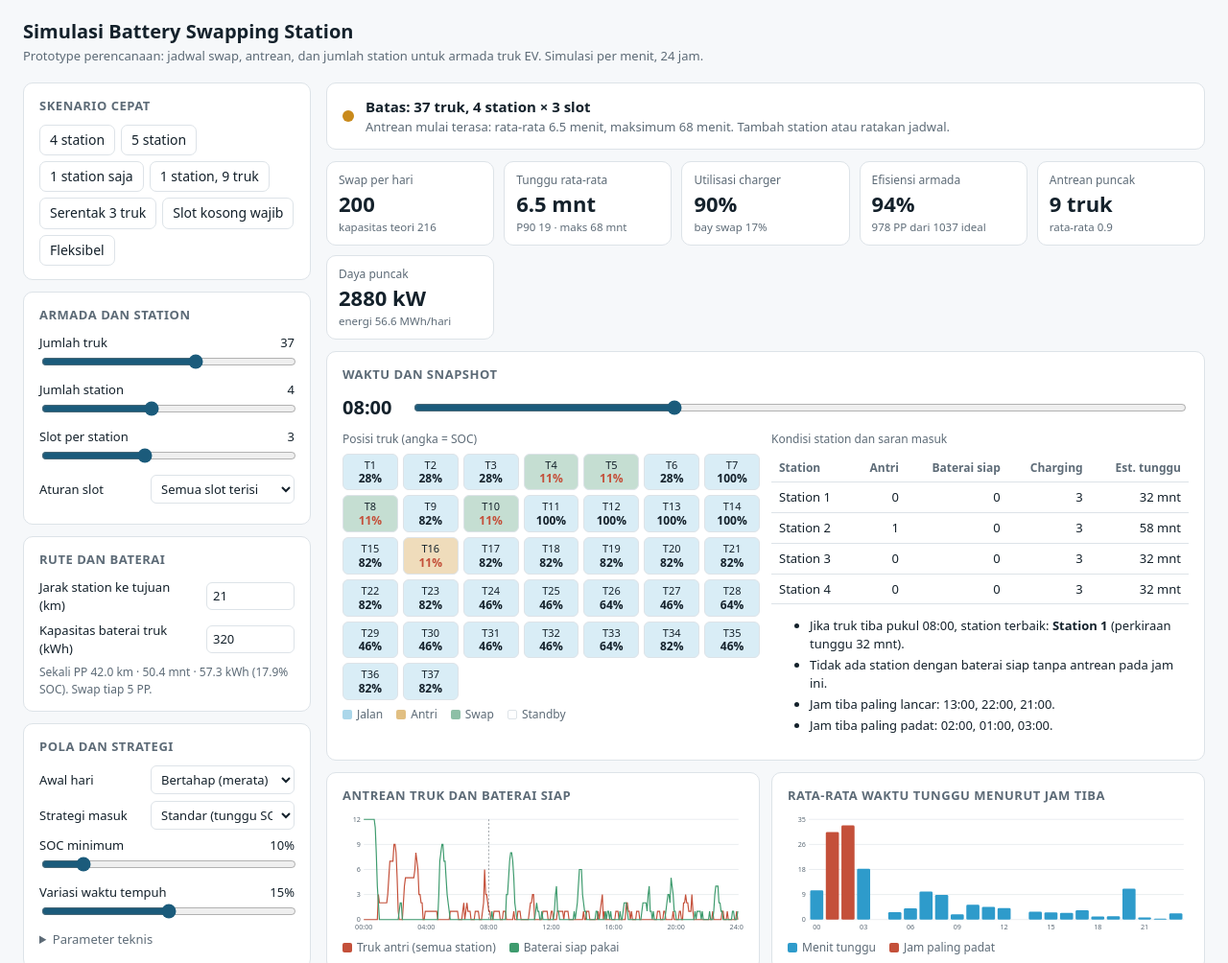
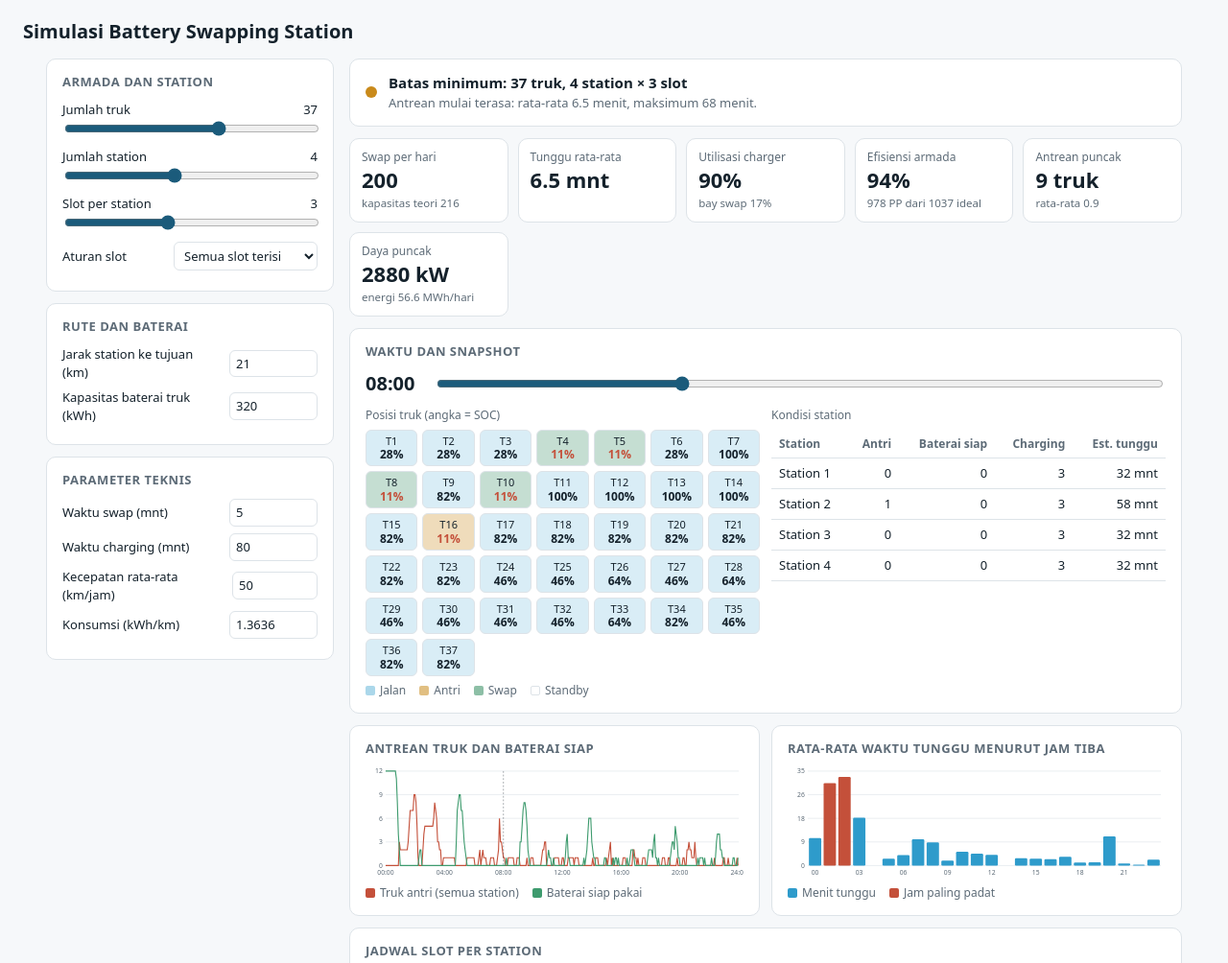
Before and after one commit to nathaniazzr/swap-simulation, a plain HTML site: page index.html in a window 1280 px wide. Shown: the top 1004 px of the page at 96% size. Drawn offline with Linux system fonts and the light colour scheme.

Commit message:
Sederhanakan tampilan dashboard

```diff
--- a/app.js
+++ b/app.js
@@ -1,21 +1,17 @@
 // Tampilan dashboard. Perhitungan ada di sim.js (fungsi simulate).
-// Slider jitter di layar dalam persen, simulate memakai pecahan.
+// Jitter (variasi waktu tempuh) tetap di D dalam persen, simulate memakai pecahan.
 // Waktu PP dan kWh per PP diturunkan dari jarak sekali jalan (station ke tujuan, PP = 2 x jarak).
 const route=p=>{const km=2*p.jarakKm;return{ppKm:km,ppMin:km/p.speedKmh*60,kwhPP:km*p.kwhKm}};
 const simulateUI=p=>simulate(Object.assign({},p,route(p),{jitter:p.jitter/100}));
 const D={nTruk:37,nSt:4,slots:3,slotMode:'all',chargeMin:80,swapMin:5,jarakKm:21,speedKmh:50,kwhKm:1.3636,capKwh:320,socMin:10,jitter:15,startMode:'bertahap',strategy:'standar',earlySoc:30,opsH:24,propCharge:0,seed:7};
 const P=Object.assign({},D);
 const $=id=>document.getElementById(id);
-const PRESETS=[
- ['4 station',{nTruk:37,nSt:4}],['5 station',{nTruk:37,nSt:5}],['1 station saja',{nTruk:37,nSt:1}],
- ['1 station, 9 truk',{nTruk:9,nSt:1}],['Serentak 3 truk',{nTruk:9,nSt:1,startMode:'serentak',jitter:0}],['Slot kosong wajib',{nTruk:37,nSt:5,slotMode:'one'}],['Fleksibel',{nTruk:37,nSt:5,strategy:'fleksibel'}]
-];
 let R=null,gSt=0,tNow=480;
 const f1=x=>x.toFixed(1),f0=x=>Math.round(x).toString();
 const hhmm=m=>{m=Math.max(0,Math.min(1439,Math.floor(m)));return String(Math.floor(m/60)).padStart(2,'0')+':'+String(m%60).padStart(2,'0')};
 function verdict(k){
  if(k.avgWait<=5&&k.maxWait<=30)return['ok','Layak',`Antrean terkendali: rata-rata tunggu ${f1(k.avgWait)} menit, maksimum ${f0(k.maxWait)} menit.`];
- if(k.avgWait<=15)return['warn','Batas',`Antrean mulai terasa: rata-rata ${f1(k.avgWait)} menit, maksimum ${f0(k.maxWait)} menit. Tambah station atau ratakan jadwal.`];
+ if(k.avgWait<=15)return['warn','Batas minimum',`Antrean mulai terasa: rata-rata ${f1(k.avgWait)} menit, maksimum ${f0(k.maxWait)} menit.`];
  return['bad','Kurang',`Antrean tinggi: rata-rata ${f1(k.avgWait)} menit, maksimum ${f0(k.maxWait)} menit. Kapasitas tidak cukup untuk armada ini.`];
 }
 const COL={ok:'var(--ok)',warn:'var(--warn)',bad:'var(--bad)'};
@@ -67,7 +63,7 @@ function drawGantt(){
 function drawKpi(){
  const k=R.kpi,v=verdict(k);
  $('verdict').innerHTML=`<span class="dot" style="background:${COL[v[0]]}"></span><div><b>${v[1]}: ${R.N} truk, ${R.S} station × ${R.nb} slot</b><div class="sub">${v[2]}</div></div>`;
- const K=[['Swap per hari',f0(k.swaps),`kapasitas teori ${f0(k.capacity)}`],['Tunggu rata-rata',f1(k.avgWait)+' mnt',`P90 ${f0(k.p90)} · maks ${f0(k.maxWait)} mnt`],
+ const K=[['Swap per hari',f0(k.swaps),`kapasitas teori ${f0(k.capacity)}`],['Tunggu rata-rata',f1(k.avgWait)+' mnt',''],
   ['Utilisasi charger',f0(k.utilCharger*100)+'%',`bay swap ${f0(k.utilBay*100)}%`],['Efisiensi armada',f0(k.eff*100)+'%',`${f0(k.ppTotal)} PP dari ${f0(k.idealPP)} ideal`],
   ['Antrean puncak',f0(k.peakQ)+' truk',`rata-rata ${f1(k.avgQ)}`],['Daya puncak',f0(k.peakKW)+' kW',`energi ${f1(k.energyMWh)} MWh/hari`]];
  $('kpis').innerHTML=K.map(a=>`<div class="kpi"><div class="l">${a[0]}</div><div class="n">${a[1]}</div><div class="s">${a[2]}</div></div>`).join('');
@@ -83,19 +79,8 @@ function drawSnap(){
  const nm=['Standby','Jalan','Antri','Swap'];
  $('trucks').innerHTML=Array.from({length:N},(_,i)=>{const st=R.tState[t*N+i],soc=R.tSoc[t*N+i];return `<div class="tk s${st}${soc<R.P.socMin+R.socPerPP*0.5?' low':''}" title="Truk ${i+1}: ${nm[st]}${st>=2?' di station '+(R.tSt[t*N+i]+1):''}"><span>T${i+1}</span><b>${f0(soc)}%</b></div>`}).join('');
  let h='<table><tr><th>Station</th><th>Antri</th><th>Baterai siap</th><th>Charging</th><th>Est. tunggu</th></tr>';
- const ew=[];
- for(let k=0;k<S;k++){const e=estWaitAt(k,t);ew.push(e);h+=`<tr><td>Station ${k+1}</td><td>${R.qLen[t*S+k]}</td><td>${R.rdy[t*S+k]}</td><td>${R.chg[t*S+k]}</td><td>${e} mnt</td></tr>`}
+ for(let k=0;k<S;k++){const e=estWaitAt(k,t);h+=`<tr><td>Station ${k+1}</td><td>${R.qLen[t*S+k]}</td><td>${R.rdy[t*S+k]}</td><td>${R.chg[t*S+k]}</td><td>${e} mnt</td></tr>`}
  $('stTable').innerHTML=h+'</table>';
- // saran
- const best=ew.indexOf(Math.min(...ew));
- const w=R.waitByHour,hrs=w.map((v,i)=>[v,i]).filter(a=>R.waitByHourN[a[1]]>0).sort((a,b)=>a[0]-b[0]);
- const low=hrs.slice(0,3).map(a=>String(a[1]).padStart(2,'0')+':00'),hi=hrs.slice(-3).reverse().map(a=>String(a[1]).padStart(2,'0')+':00');
- const L=[];
- L.push(`Jika truk tiba pukul ${hhmm(t)}, station terbaik: <b>Station ${best+1}</b> (perkiraan tunggu ${ew[best]} mnt).`);
- const free=[];for(let k=0;k<S;k++)if(R.rdy[t*S+k]>0&&R.qLen[t*S+k]===0)free.push(k+1);
- L.push(free.length?`Baterai siap tanpa antrean di station ${free.join(', ')}: aman masuk sekarang.`:'Tidak ada station dengan baterai siap tanpa antrean pada jam ini.');
- if(hrs.length){L.push(`Jam tiba paling lancar: ${low.join(', ')}.`);L.push(`Jam tiba paling padat: ${hi.join(', ')}.`)}
- $('hint').innerHTML=L.map(x=>`<li>${x}</li>`).join('');
 }
 function drawSweep(){
  let h='<table><tr><th>Station</th><th>Swap/hari</th><th>Tunggu rata-rata</th><th>Tunggu maks</th><th>Utilisasi charger</th><th>Efisiensi armada</th><th>Status</th></tr>';
@@ -111,22 +96,13 @@ function drawStSel(){
 }
 function run(){
  R=simulateUI(P);if(gSt>=R.S)gSt=0;
- $('vTruk').textContent=P.nTruk;$('vSt').textContent=P.nSt;$('vSlots').textContent=P.slots;$('vSoc').textContent=P.socMin+'%';$('vJit').textContent=P.jitter+'%';
- const ru=route(P),socPP=ru.kwhPP/P.capKwh*100,usable=100-P.socMin;
- $('ruteInfo').innerHTML=`Sekali PP ${f1(ru.ppKm)} km · ${f1(ru.ppMin)} mnt · ${f1(ru.kwhPP)} kWh (${f1(socPP)}% SOC). Swap tiap ${R.ppPerSwap} PP.`+
-  (socPP>usable?`<br><b style="color:var(--bad)">Baterai tidak cukup untuk 1 PP di atas SOC minimum. Perbesar baterai atau perpendek jarak.</b>`:'');
+ $('vTruk').textContent=P.nTruk;$('vSt').textContent=P.nSt;$('vSlots').textContent=P.slots;
  drawKpi();drawStSel();drawCharts();drawSnap();drawSweep();
 }
 function bind(){
- const num=['nTruk','nSt','slots','socMin','swapMin','chargeMin','jarakKm','speedKmh','kwhKm','capKwh','earlySoc','seed'];
+ const num=['nTruk','nSt','slots','swapMin','chargeMin','jarakKm','speedKmh','kwhKm','capKwh'];
  num.forEach(id=>{$(id).value=P[id];$(id).oninput=e=>{const v=parseFloat(e.target.value);if(!isNaN(v)&&v>0){P[id]=v;run()}}});
- $('jitter').value=P.jitter;$('jitter').oninput=e=>{P.jitter=+e.target.value;run()};
- ['slotMode','startMode','strategy'].forEach(id=>{$(id).value=P[id];$(id).onchange=e=>{P[id]=e.target.value;run()}});
- $('propCharge').value=P.propCharge;$('propCharge').onchange=e=>{P.propCharge=e.target.value==='1';run()};
+ ['slotMode'].forEach(id=>{$(id).value=P[id];$(id).onchange=e=>{P[id]=e.target.value;run()}});
  $('scrub').oninput=e=>{tNow=+e.target.value;drawCharts();drawSnap()};
- $('presets').innerHTML=PRESETS.map((p,i)=>`<button data-i="${i}">${p[0]}</button>`).join('');
- $('presets').querySelectorAll('button').forEach(b=>b.onclick=()=>{Object.assign(P,D,PRESETS[+b.dataset.i][1]);sync();run()});
 }
-function sync(){['nTruk','nSt','slots','socMin','swapMin','chargeMin','jarakKm','speedKmh','kwhKm','capKwh','earlySoc','seed','jitter','slotMode','startMode','strategy'].forEach(id=>$(id).value=P[id]);$('propCharge').value=P.propCharge?'1':'0'}
-P.jitter=D.jitter;
 bind();run();
--- a/index.html
+++ b/index.html
@@ -9,13 +9,8 @@
 <body>
 <header>
 <h1>Simulasi Battery Swapping Station</h1>
-<div class="sub">Prototype perencanaan: jadwal swap, antrean, dan jumlah station untuk armada truk EV. Simulasi per menit, 24 jam.</div>
-</header>
 <div class="wrap">
 <aside>
- <div class="card"><h2>Skenario cepat</h2>
-  <div class="presets" id="presets"></div>
- </div>
  <div class="card"><h2>Armada dan station</h2>
   <div class="row"><div class="t"><span>Jumlah truk</span><span class="v" id="vTruk"></span></div><input type="range" id="nTruk" min="1" max="60" step="1"></div>
   <div class="row"><div class="t"><span>Jumlah station</span><span class="v" id="vSt"></span></div><input type="range" id="nSt" min="1" max="8" step="1"></div>
@@ -25,22 +20,12 @@
  <div class="card"><h2>Rute dan baterai</h2>
   <label>Jarak station ke tujuan (km)<input type="number" id="jarakKm" min="1" max="200" step="0.1"></label>
   <label>Kapasitas baterai truk (kWh)<input type="number" id="capKwh" min="50" max="1000" step="1"></label>
-  <div class="note" id="ruteInfo" style="margin-top:4px"></div>
  </div>
- <div class="card"><h2>Pola dan strategi</h2>
-  <label>Awal hari<select id="startMode"><option value="bertahap">Bertahap (merata)</option><option value="serentak">Serentak (SOC 100%)</option></select></label>
-  <label>Strategi masuk<select id="strategy"><option value="standar">Standar (tunggu SOC batas)</option><option value="fleksibel">Fleksibel (masuk lebih awal bila kosong)</option></select></label>
-  <div class="row"><div class="t"><span>SOC minimum</span><span class="v" id="vSoc"></span></div><input type="range" id="socMin" min="5" max="40" step="1"></div>
-  <div class="row"><div class="t"><span>Variasi waktu tempuh</span><span class="v" id="vJit"></span></div><input type="range" id="jitter" min="0" max="30" step="1"></div>
-  <details><summary>Parameter teknis</summary>
+ <div class="card"><h2>Parameter teknis</h2>
    <label>Waktu swap (mnt)<input type="number" id="swapMin" min="1" max="30"></label>
    <label>Waktu charging (mnt)<input type="number" id="chargeMin" min="20" max="240"></label>
    <label>Kecepatan rata-rata (km/jam)<input type="number" id="speedKmh" min="5" max="120" step="1"></label>
    <label>Konsumsi (kWh/km)<input type="number" id="kwhKm" min="0.1" max="5" step="0.01"></label>
-   <label>SOC masuk dini (%)<input type="number" id="earlySoc" min="10" max="60"></label>
-   <label>Charging proporsional<select id="propCharge"><option value="0">Tidak (tetap)</option><option value="1">Ya (sesuai SOC)</option></select></label>
-   <label>Seed acak<input type="number" id="seed" min="1" max="9999"></label>
-  </details>
  </div>
 </aside>
 <main>
@@ -54,7 +39,7 @@
    <div><div class="note" style="margin:0 0 6px">Posisi truk (angka = SOC)</div><div class="trucks" id="trucks"></div>
     <div class="legend"><span><i style="background:color-mix(in srgb,var(--acc2) 40%,var(--card))"></i>Jalan</span><span><i style="background:color-mix(in srgb,var(--warn) 55%,var(--card))"></i>Antri</span><span><i style="background:color-mix(in srgb,var(--ok) 55%,var(--card))"></i>Swap</span><span><i style="background:var(--card);border:1px solid var(--line)"></i>Standby</span></div>
    </div>
-   <div><div class="note" style="margin:0 0 6px">Kondisi station dan saran masuk</div><div id="stTable"></div><ul class="hint" id="hint"></ul></div>
+   <div><div class="note" style="margin:0 0 6px">Kondisi station</div><div id="stTable"></div></div>
   </div>
  </div>
 
@@ -70,13 +55,11 @@
   <div class="stsel" id="stsel"></div>
   <div id="chG"></div>
   <div class="legend"><span><i style="background:var(--chg)"></i>Charging</span><span><i style="background:var(--rdy)"></i>Siap, menunggu truk</span><span><i style="background:var(--jlk)"></i>Bay swap sibuk</span></div>
-  <div class="note">Slot siap berarti baterai penuh menunggu. Slot siap panjang menandakan station kelebihan kapasitas; antrean panjang di grafik atas menandakan kekurangan.</div>
  </div>
 
  <div class="card">
   <h2>Perbandingan jumlah station (parameter lain sama)</h2>
   <div id="sweep"></div>
-  <div class="note">Kriteria layak: rata-rata tunggu di bawah 5 menit dan tunggu maksimum di bawah 30 menit. Prototype ini model perencanaan, bukan data operasional. Untuk pemakaian harian real-time perlu data SOC dan posisi truk aktual.</div>
  </div>
 </main>
 </div>
--- a/style.css
+++ b/style.css
@@ -17,7 +17,6 @@ input[type=range]{width:100%;accent-color:var(--acc)}
 .row .t{display:flex;justify-content:space-between;font-size:13px}
 input[type=number],select{width:92px;padding:4px 6px;border:1px solid var(--line);border-radius:6px;background:var(--card);color:var(--ink);font:inherit}
 select{width:auto;max-width:150px}
-.presets{display:flex;flex-wrap:wrap;gap:6px}
 button{font:inherit;padding:5px 10px;border-radius:7px;border:1px solid var(--line);background:var(--card);color:var(--ink);cursor:pointer}
 button:hover{border-color:var(--acc)}
 button.on{background:var(--acc);color:#fff;border-color:var(--acc)}
@@ -51,8 +50,6 @@ th:first-child,td:first-child{text-align:left}
 th{color:var(--mute);font-weight:600;font-size:12px}
 tr.cur td{background:color-mix(in srgb,var(--acc2) 14%,var(--card));font-weight:600}
 .pill{padding:1px 8px;border-radius:99px;font-size:11.5px;color:#fff}
-.hint{font-size:13px}
-.hint li{margin:3px 0}
 .note{font-size:12px;color:var(--mute);margin-top:8px}
 .stsel{display:flex;gap:6px;flex-wrap:wrap;margin-bottom:8px}
 details summary{cursor:pointer;color:var(--mute);font-size:13px;margin:6px 0}
```
